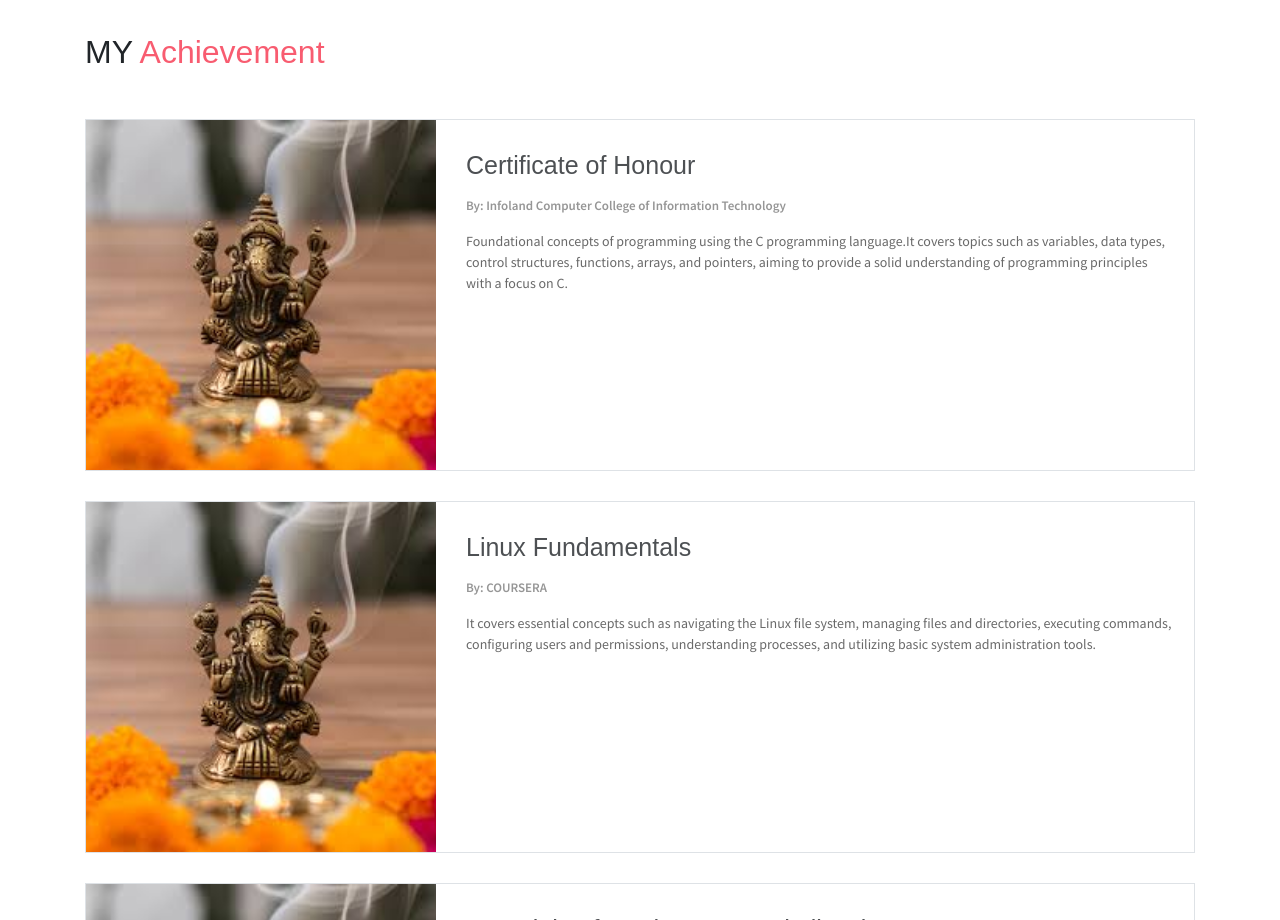
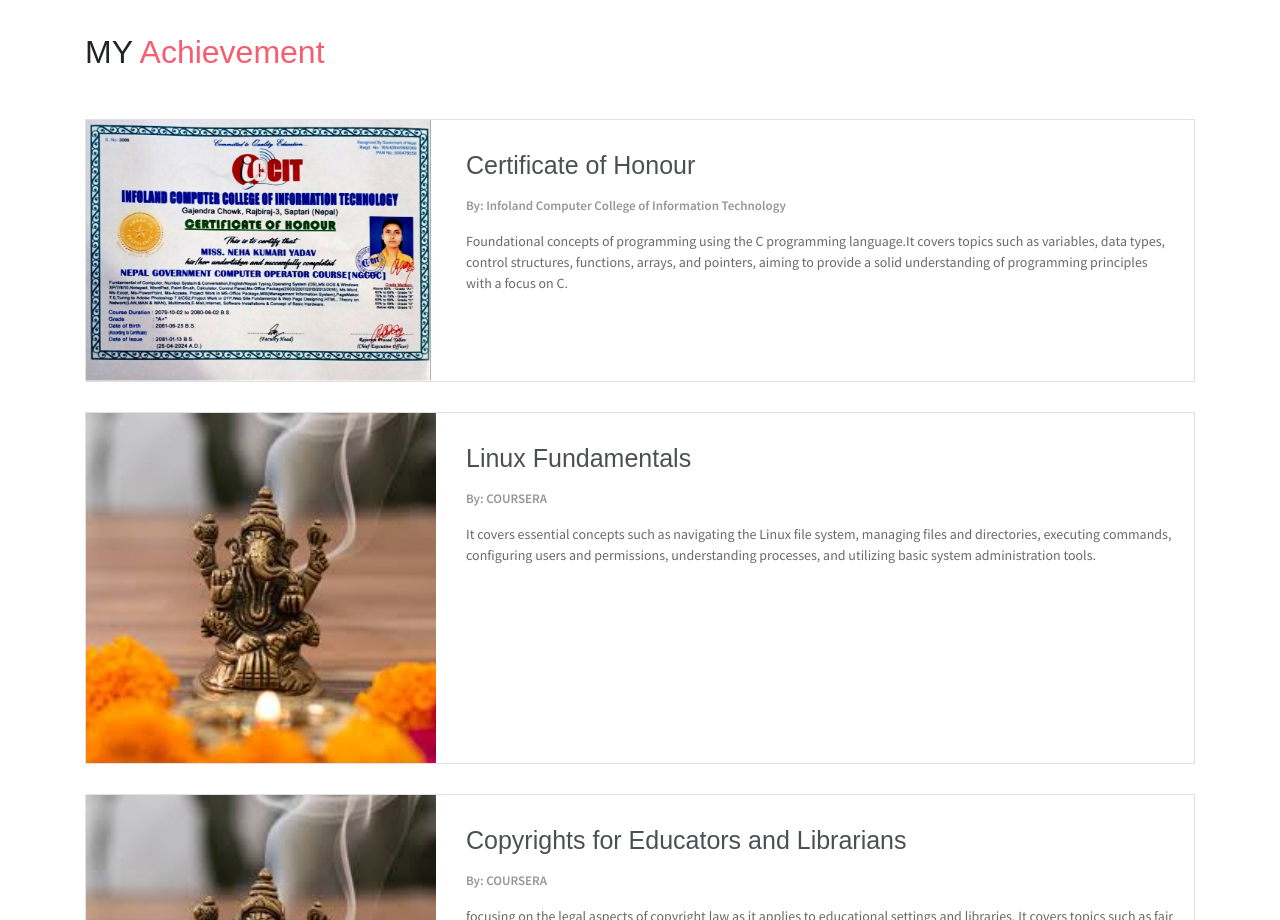
Before and after one commit to karloshyadav/neha1, a website: page public_html/index.html in a window 1280 px wide. Shown: the part 2140-3060 px from the top of the page. Drawn offline with Linux system fonts and the light colour scheme; some packages are replaced by stand-ins of ours.

Commit message:
Update index.html

```diff
--- a/public_html/index.html
+++ b/public_html/index.html
@@ -256,7 +256,7 @@
             <div class="row">
                 <div class="blog-card">
                     <div class="img-holder">
-                        <img src="assets/imgs/ganesh.jpeg" alt="Download free bootstrap 4 landing page, free boootstrap 4 templates, Download free bootstrap 4.1 landing page, free boootstrap 4.1.1 templates, meyawo Landing page">
+                        <img src="assets/imgs/honor.jpg" alt="Download free bootstrap 4 landing page, free boootstrap 4 templates, Download free bootstrap 4.1 landing page, free boootstrap 4.1.1 templates, meyawo Landing page">
                     </div>
                     <div class="content-holder">
                         <h6 class="title">Certificate of Honour</h6>
```
